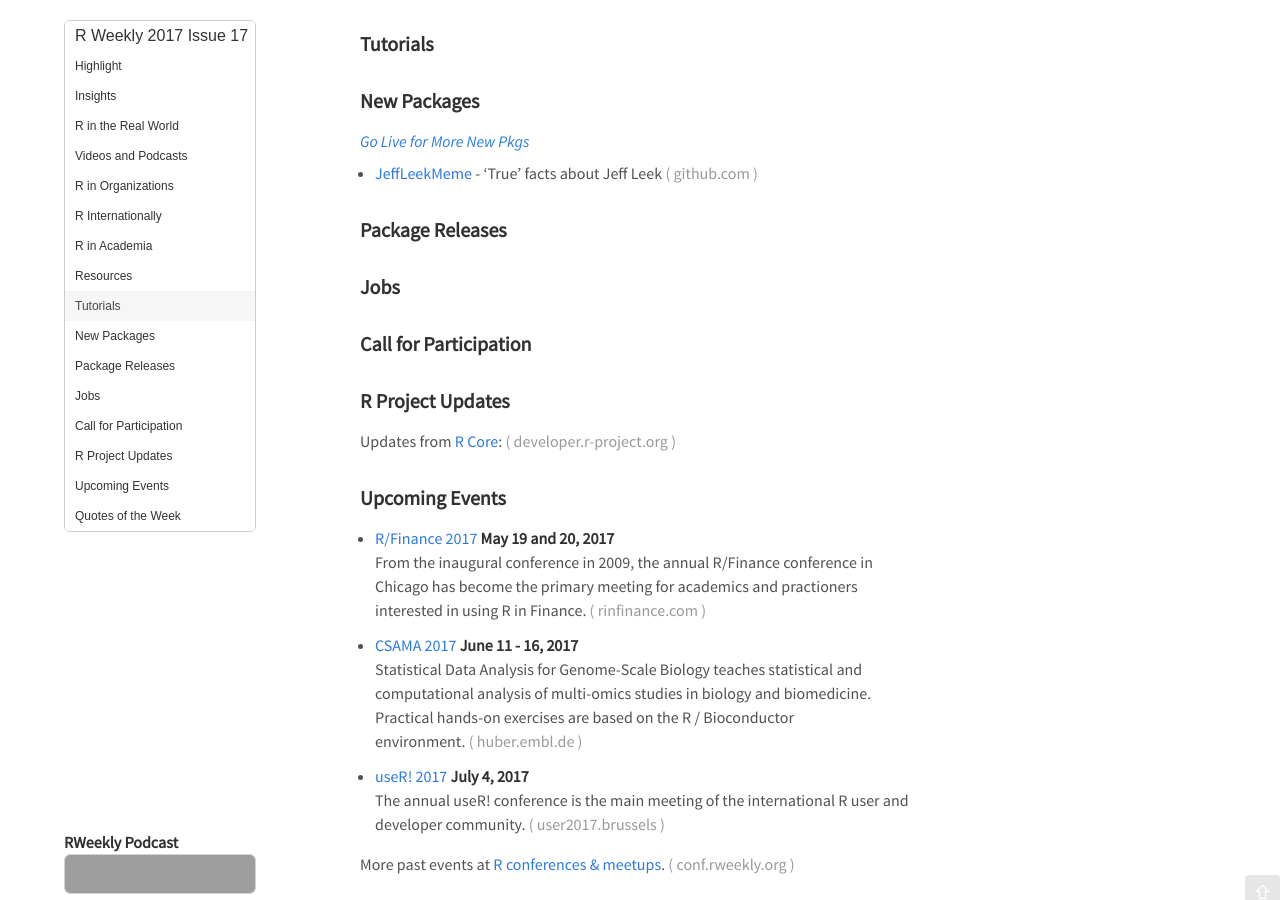
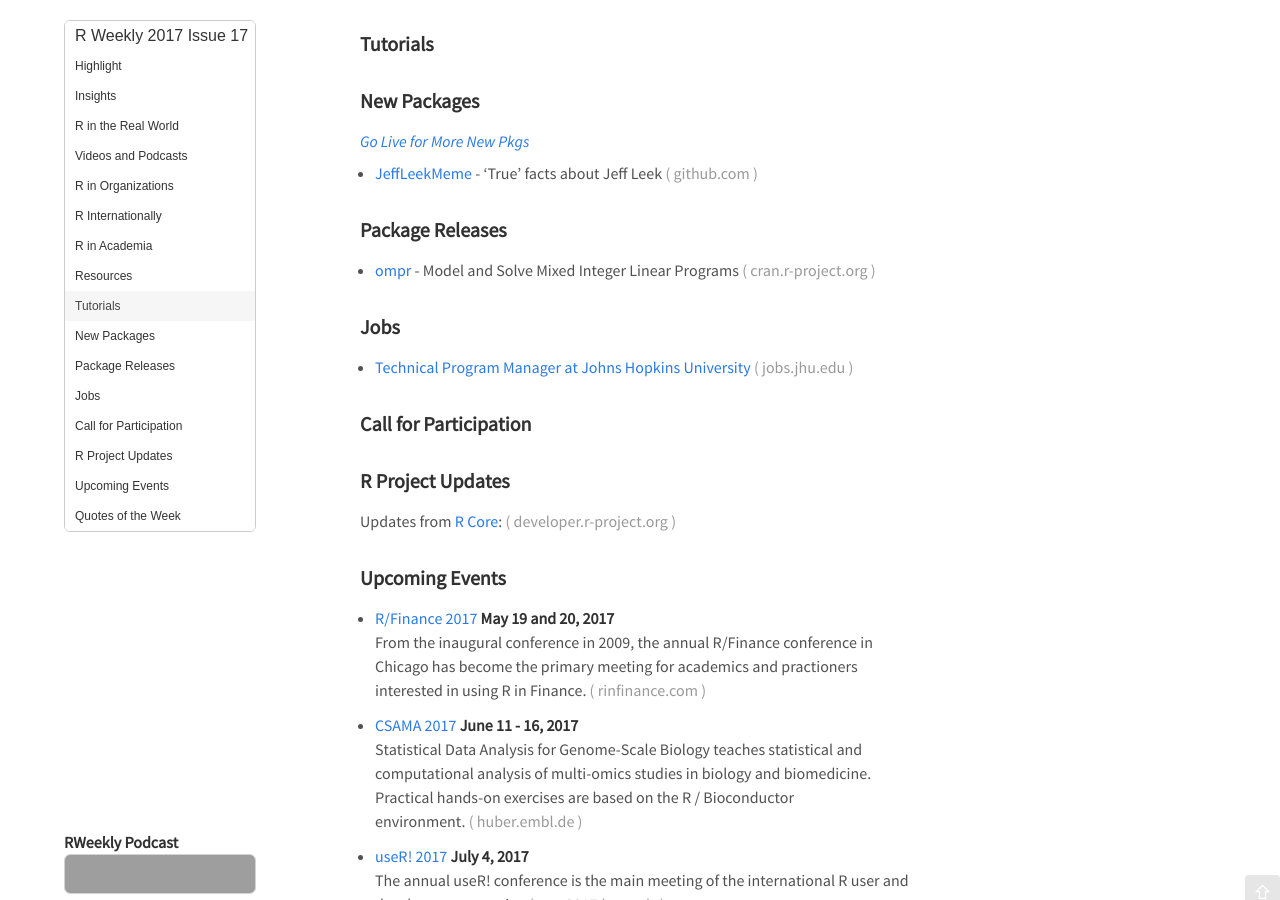
Before and after one commit to rweekly/rweekly.org, a Jekyll site: the page built from draft.md, in a window 1280 px wide and 900 px high, scrolled down 625 px. Built offline with Jekyll 4.4.1, drawn with Linux system fonts in a browser that asks for light colours; comment, search, counter and statistics services are not loaded; grey boxes are pictures that could not be loaded.

Commit message:
Update draft.md

```diff
--- a/draft.md
+++ b/draft.md
@@ -55,11 +55,11 @@
 
 ###  Package Releases
 
-
++ [ompr](https://cran.r-project.org/web/packages/ompr/index.html) - Model and Solve Mixed Integer Linear Programs
 
 ###  Jobs
 
-
++ [Technical Program Manager at Johns Hopkins University](https://jobs.jhu.edu/jhujobs/jobview.cfm?reqId=313969&postId=14568)
 
 
 ###  Call for Participation
```
